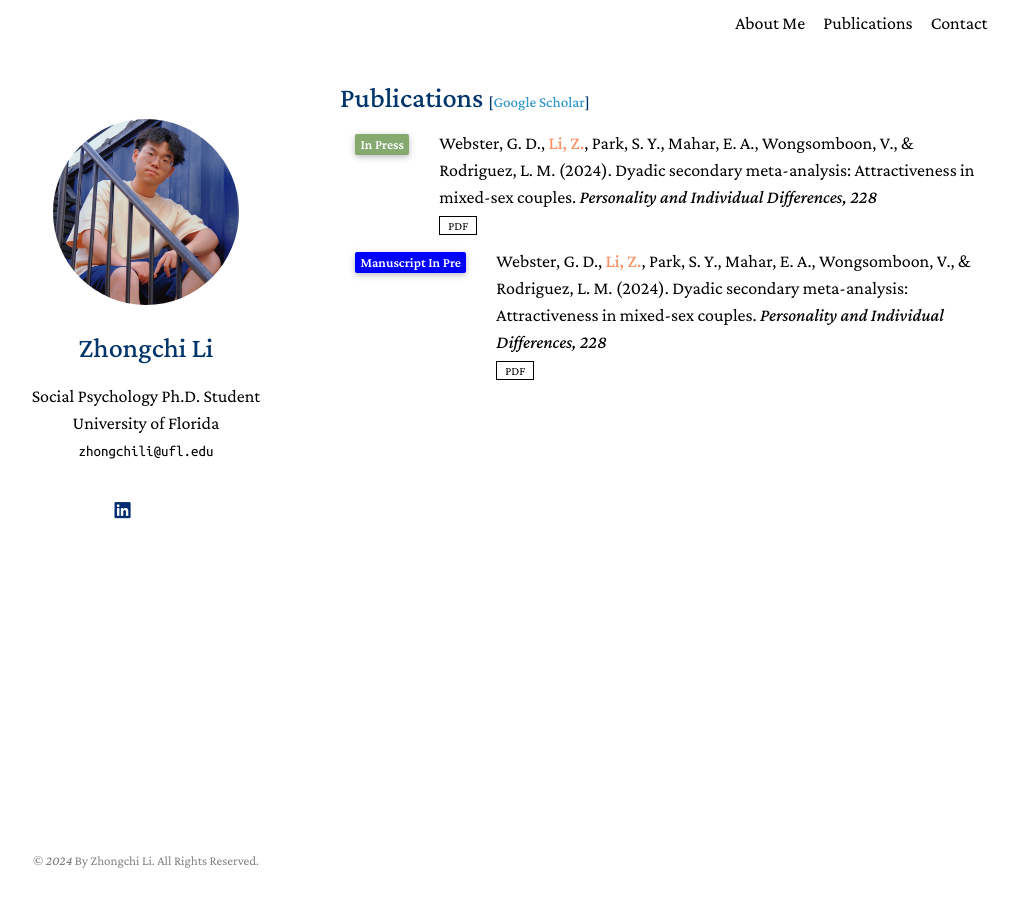
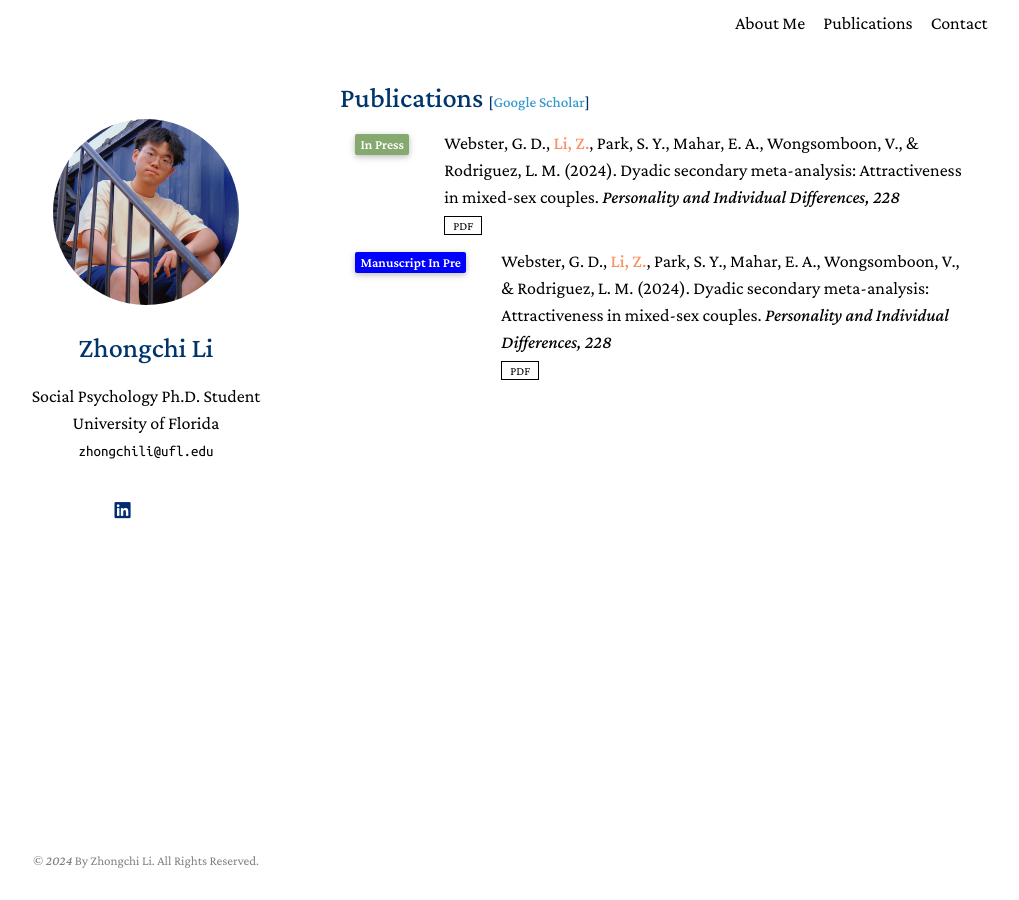
Before and after one commit to zhongchili52/zhongchili52.github.io, a Jekyll site: the page built from publicationspage.md, in a window 1280 px wide. Shown: the whole page, without its empty margins (130-1149 px from the left). Built offline with Jekyll 4.4.1, drawn with Linux system fonts in a browser that asks for light colours; nearby versions of some CDN libraries; library files that are not in the unit come from our copies; a style sheet for code colours, icons or effects is not loaded.

Commit message:
Update publications.md

```diff
--- a/_includes/publications.md
+++ b/_includes/publications.md
@@ -13,7 +13,7 @@
   <div class="col-sm-3" style="position: relative;padding-right: 15px;padding-left: 15px;">
       {{ link.conference_short }}
   </div>
-  <div class="col-sm-9" style="position: relative;padding-right: 15px;padding-left: 15px;">
+  <div class="col-sm-9" style="position: relative;padding-right: 15px;padding-left: 20px;">
       <div class="title"><a href="{{ link.pdf }}">{{ link.title }}</a></div>
       <div class="author">{{ link.authors }}</div>
       <div class="periodical"><em>{{ link.conference }}</em></div>
```
